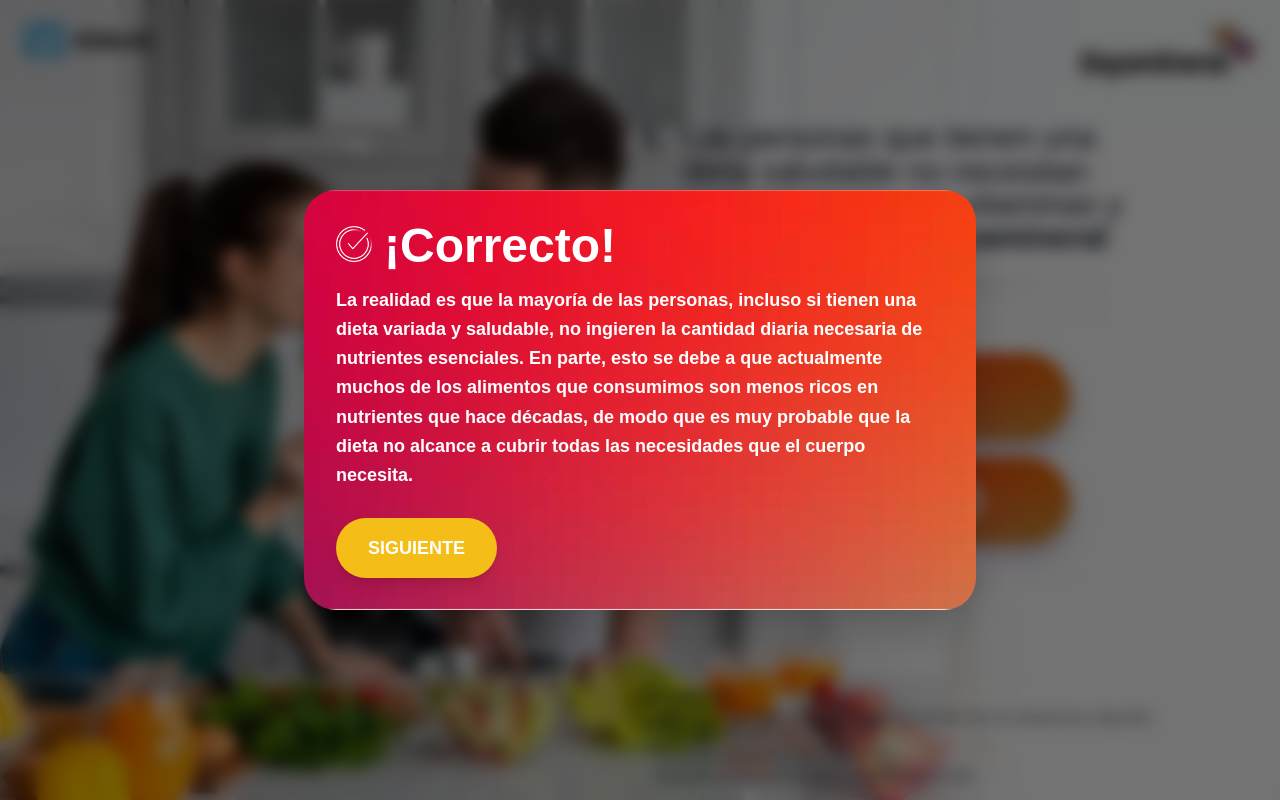
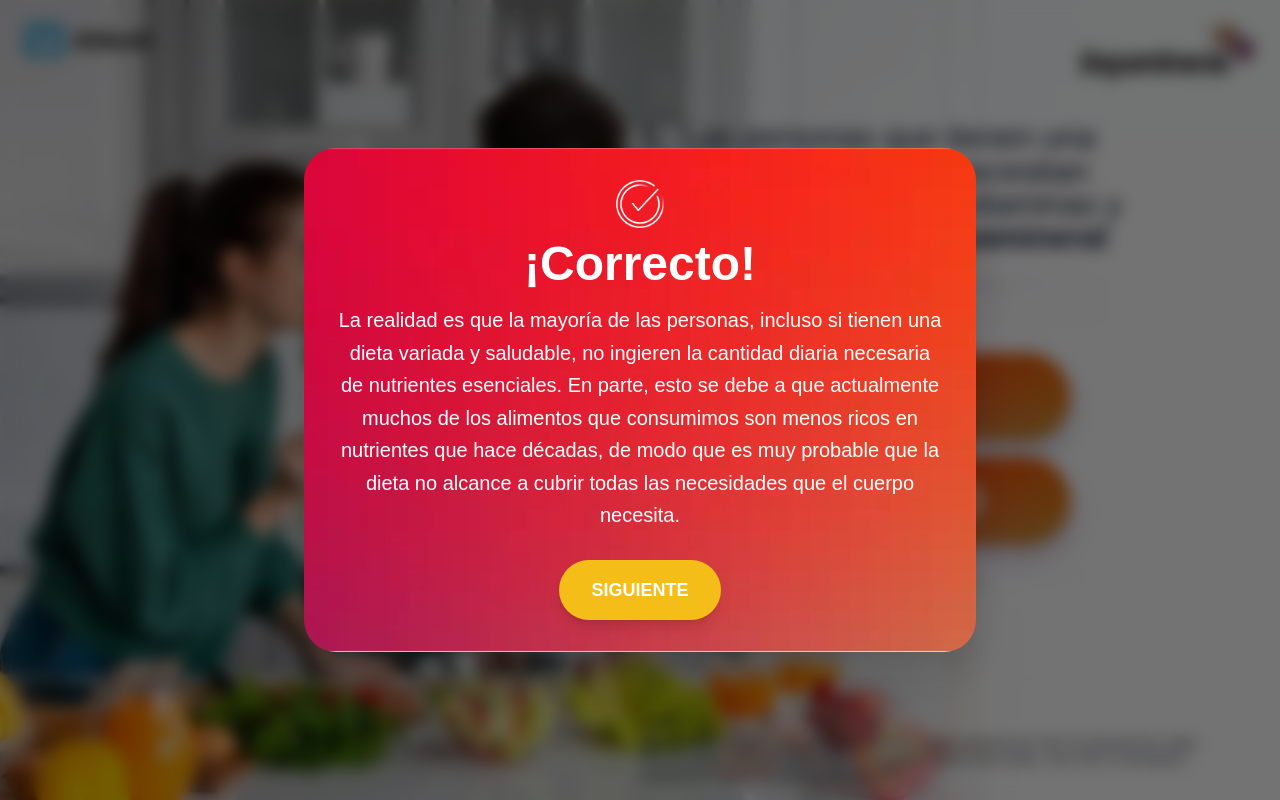
Before and after one commit to TDanyStark/mito_vs_realidad_dayamineral, an Astro site: page /apps/abbott/mito_vs_realidad_dayamineral/quiz in a window 1280 px wide. Both pictures are taken after a click on the button "MITO". Built offline with nearby package versions, Linux system fonts and the light colour scheme; Astro itself is replaced by a stand-in of ours; a web font is replaced by a local one.

Commit message:
feat: enhance modal layout and update reference formatting for improved readability

```diff
--- a/src/pages/quiz.astro
+++ b/src/pages/quiz.astro
@@ -127,21 +127,21 @@ import Layout from "@/layouts/Layout.astro";
     >
       <article
         id="modal-card"
-        class="max-h-[90vh] w-full max-w-2xl overflow-y-auto rounded-4xl bg-white p-6 text-white shadow-2xl md:p-8"
+        class="max-h-[90vh] w-full max-w-2xl overflow-y-auto rounded-4xl bg-white p-6 text-white shadow-2xl md:p-8 flex flex-col items-center text-center"
       >
-        <div class="mb-4 flex items-start gap-3">
+        <div class="mb-4 text-center">
           <img
             id="modal-icon"
             src={`${URL_BASE}/iconos/check.webp`}
             alt=""
-            class="mt-1 h-9 w-9 shrink-0"
+            class="mx-auto mb-3 h-auto w-12"
             aria-hidden="true"
           />
           <h2 id="modal-title" class="text-3xl font-black leading-none md:text-5xl">
             ¡Correcto!
           </h2>
         </div>
-        <p id="modal-message" class="text-base font-semibold leading-relaxed md:text-lg"></p>
+        <p id="modal-message" class="text-lg leading-relaxed md:text-xl"></p>
         <button
           id="modal-next"
           type="button"
@@ -168,14 +168,6 @@ import Layout from "@/layouts/Layout.astro";
     background-image: none;
   }
 
-  :global(#quiz-footer-references ol) {
-    list-style-position: outside;
-    margin-left: 1rem;
-  }
-
-  :global(#quiz-footer-references li::marker) {
-    font-weight: 900;
-  }
 </style>
 
 <script is:inline define:vars={{ URL_BASE }}>
@@ -191,7 +183,7 @@ import Layout from "@/layouts/Layout.astro";
       message:
         "La realidad es que la mayoría de las personas, incluso si tienen una dieta variada y saludable, no ingieren la cantidad diaria necesaria de nutrientes esenciales. En parte, esto se debe a que actualmente muchos de los alimentos que consumimos son menos ricos en nutrientes que hace décadas, de modo que es muy probable que la dieta no alcance a cubrir todas las necesidades que el cuerpo necesita.",
       referencesHtml:
-        "<p class='font-black uppercase tracking-wide'>Referencias:</p><ol class='mt-1 space-y-1'><li>Mister S. Five Myths About Dietary Supplements-And the Truth You Should Know. Integr Med (Encinitas). 2025 Dec;24(6):14-15.</li><li>Monografía Dayamineral Jarabe. Junio 2019.</li><li>Monografía Dayamineral Tabletas Recubiertas. Marzo 2019.</li></ol>",
+        "<strong>Referencias:</strong> <strong>1.</strong> Mister S. Five Myths About Dietary Supplements-And the Truth You Should Know. Integr Med (Encinitas). 2025 Dec;24(6):14-15. <strong>2.</strong> Monografía Dayamineral Jarabe. Junio 2019. <strong>3.</strong> Monografía Dayamineral Tabletas Recubiertas. Marzo 2019.",
       textColor: "#111827",
       logoVariant: "dark",
     },
@@ -205,7 +197,7 @@ import Layout from "@/layouts/Layout.astro";
       message:
         "Es todo lo contrario, ya que las vitaminas y minerales influyen directamente en la salud a largo plazo, por lo que es muy importante mantener unos niveles adecuados. Por ejemplo, los niveles óptimos de vitaminas, como la D, se asocian con una mejor función inmunitaria. Asimismo, las personas que consumen multivitamínicos presentan un menor deterioro cognitivo a medida que envejecen.",
       referencesHtml:
-        "<p class='font-black uppercase tracking-wide'>Referencia:</p><p class='mt-1'>Mister S. Five Myths About Dietary Supplements-And the Truth You Should Know. Integr Med (Encinitas). 2025 Dec;24(6):14-15.</p>",
+        "<strong>Referencia:</strong> Mister S. Five Myths About Dietary Supplements-And the Truth You Should Know. Integr Med (Encinitas). 2025 Dec;24(6):14-15.",
       textColor: "#ffffff",
       logoVariant: "light",
     },
@@ -220,7 +212,7 @@ import Layout from "@/layouts/Layout.astro";
       message:
         "Dado que Dayamineral ayuda a obtener las cantidades necesarias de nutrientes que no son cubiertas con la alimentación, las personas que lo consumen obtienen un aumento de la energía, así como una mejora del metabolismo, el sistema inmune y la función cognitiva.",
       referencesHtml:
-        "<p class='font-black uppercase tracking-wide'>Referencias:</p><ol class='mt-1 space-y-1'><li>Office of Dietary Supplements. Multivitamin/mineral supplements: fact sheet for health professionals [Internet]. Bethesda (MD): National Institutes of Health. Disponible en: https://n9.cl/tjvn01</li><li>Garg V, Lin J, Gadzhieva-Moore A, et al. The role of multivitamin and mineral supplements in supporting health and well-being: a retrospective cross-sectional study in Taiwan. J Health Popul Nutr. 2025;44(1):423.</li></ol>",
+        "<strong>Referencias:</strong> <strong>1.</strong> Office of Dietary Supplements. Multivitamin/mineral supplements: fact sheet for health professionals [Internet]. Bethesda (MD): National Institutes of Health. Disponible en: https://n9.cl/tjvn01 <strong>2.</strong> Garg V, Lin J, Gadzhieva-Moore A, et al. The role of multivitamin and mineral supplements in supporting health and well-being: a retrospective cross-sectional study in Taiwan. J Health Popul Nutr. 2025;44(1):423.",
       textColor: "#111827",
       logoVariant: "dark",
     },
@@ -235,7 +227,7 @@ import Layout from "@/layouts/Layout.astro";
       message:
         "Al ser un producto que influye en la salud humana, los suplementos multivitamínicos y minerales deben contar con el aval de la autoridad sanitaria técnica y científica del país donde se comercializa, lo que garantiza su calidad y seguridad. Por ello, es importante elegir productos de marcas de confianza, reconocidas por sus altos estándares de calidad, como es el caso de Dayamineral, que cuenta con el respaldo Abbott. Además, los casos reales de efectos negativos para la salud derivados de una ingesta excesiva de suplementos son poco frecuentes.",
       referencesHtml:
-        "<p class='font-black uppercase tracking-wide'>Referencias:</p><ol class='mt-1 space-y-1'><li>Mister S. Five Myths About Dietary Supplements-And the Truth You Should Know. Integr Med (Encinitas). 2025 Dec;24(6):14-15.</li><li>Monografía Dayamineral Jarabe. Junio 2019.</li><li>Monografía Dayamineral Tabletas Recubiertas. Marzo 2019.</li></ol>",
+        "<strong>Referencias:</strong> <strong>1.</strong> Mister S. Five Myths About Dietary Supplements-And the Truth You Should Know. Integr Med (Encinitas). 2025 Dec;24(6):14-15. <strong>2.</strong> Monografía Dayamineral Jarabe. Junio 2019. <strong>3.</strong> Monografía Dayamineral Tabletas Recubiertas. Marzo 2019.",
       textColor: "#ffffff",
       logoVariant: "light",
     },
@@ -250,7 +242,7 @@ import Layout from "@/layouts/Layout.astro";
       message:
         "El consumo de suplementos multivitamínicos y minerales forma parte de un conjunto de hábitos saludables, que incluye una alimentación balanceada, ejercicio regular, dormir lo suficiente, evitar fumar y acudir periódicamente al médico. Los suplementos, por sí solos, no corrigen estilos de vida poco saludables. Su papel es complementar, no sustituir, y su beneficio es mayor cuando se integran dentro de un estilo de vida que favorece el bienestar general.",
       referencesHtml:
-        "<p class='font-black uppercase tracking-wide'>Referencia:</p><p class='mt-1'>Mister S. Five Myths About Dietary Supplements-And the Truth You Should Know. Integr Med (Encinitas). 2025 Dec;24(6):14-15.</p>",
+        "<strong>Referencia:</strong> Mister S. Five Myths About Dietary Supplements-And the Truth You Should Know. Integr Med (Encinitas). 2025 Dec;24(6):14-15.",
       textColor: "#111827",
       logoVariant: "dark",
     },
@@ -265,7 +257,7 @@ import Layout from "@/layouts/Layout.astro";
       message:
         "Algunas situaciones, como la actividad física intensa, el estrés y los estados de convalecencia, entre otras, aumentan las necesidades del organismo de vitaminas y minerales para funcionar correctamente y mantener la salud.",
       referencesHtml:
-        "<p class='font-black uppercase tracking-wide'>Referencias:</p><ol class='mt-1 space-y-1'><li>Monografía Dayamineral Jarabe. Junio 2019.</li><li>Monografía Dayamineral Tabletas Recubiertas. Marzo 2019.</li></ol>",
+        "<strong>Referencias:</strong> <strong>1.</strong> Monografía Dayamineral Jarabe. Junio 2019. <strong>2.</strong> Monografía Dayamineral Tabletas Recubiertas. Marzo 2019.",
       textColor: "#111827",
       logoVariant: "dark",
     },
@@ -338,7 +330,7 @@ import Layout from "@/layouts/Layout.astro";
         const icon = document.createElement("img");
         icon.src = option.label === "MITO" ? `${URL_BASE}/iconos/rayo.webp` : `${URL_BASE}/iconos/check.webp`;
         icon.alt = "";
-        icon.className = "h-9 w-9 shrink-0 md:h-11 md:w-11";
+        icon.className = "h-auto w-9 shrink-0 md:h-11 md:w-11";
         icon.setAttribute("aria-hidden", "true");
         const label = document.createElement("span");
         label.textContent = option.label;
```
